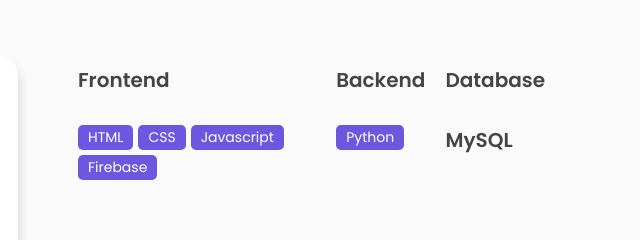
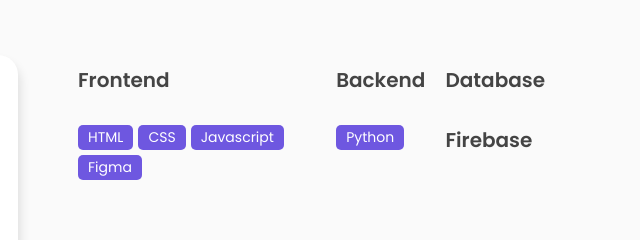
Before and after one commit to Cakewhale97/Cakewhale97.github.io, a plain HTML site: page index.html in a window 1280 px wide. Shown: the part 940-1180 px from the top of the page, 597-1237 px from the left. Drawn offline with nearby package versions, Linux system fonts and the light colour scheme.

Commit message:
Update index.html

```diff
--- a/index.html
+++ b/index.html
@@ -160,7 +160,7 @@
                   <span>HTML</span>
                   <span>CSS</span>
                   <span>Javascript</span>
-                  <span>Firebase</span>
+                  <span>Figma</span>
                 </div>
               </div>
               <div class="skills-box">
@@ -176,7 +176,7 @@
                   <h3>Database</h3>
                 </div>
                 <div class="skills-list">
-                  <h3>MySQL</h3>
+                  <h3>Firebase</h3>
                 </div>
               </div>
             </div>
```
